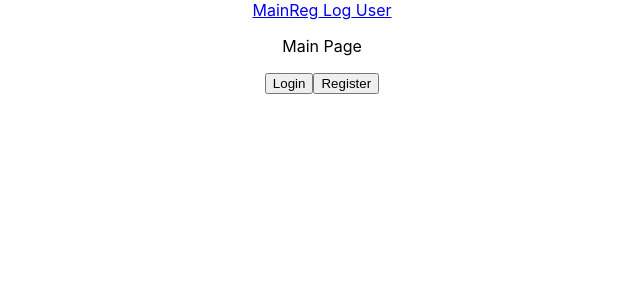
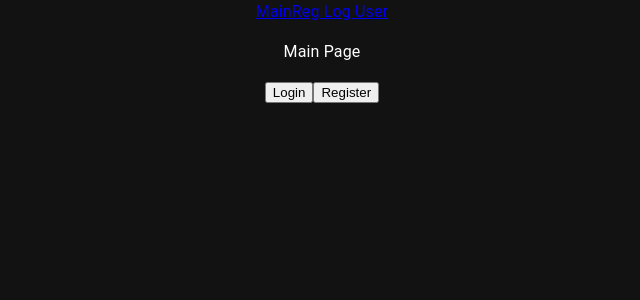
Before and after one commit to kaiuliia/well_being_frontend, a React (Create React App) app: page / in a window 1280 px wide. Shown: the top 300 px of the page, without its empty margins (318-958 px from the left). Built offline with nearby package versions, Linux system fonts and the light colour scheme; the HTML template or start-up script is replaced by a standard one.

Commit message:
upd theme

```diff
--- a/src/App.tsx
+++ b/src/App.tsx
@@ -1,4 +1,6 @@
 import React, { useState } from "react";
+import { ThemeProvider, createTheme } from "@mui/material/styles";
+import CssBaseline from "@mui/material/CssBaseline";
 
 import "./App.css";
 import { Register } from "./components/registerform";
@@ -8,8 +10,16 @@ import { MainPage } from "./components/mainpage";
 import { Survey } from "./components/survey";
 import { Dashboard } from "./components/dashboard";
 
+const darkTheme = createTheme({
+  palette: {
+    mode: "dark",
+  },
+});
+
 function App() {
   return (
+    <ThemeProvider theme={darkTheme}>
+      <CssBaseline />
       <div className="App">
         <NavLink to="/">Main</NavLink>
         <NavLink to="/register">Reg</NavLink>
@@ -23,6 +33,7 @@ function App() {
           <Route path="/login/user" element={<Dashboard />} />
         </Routes>
       </div>
+    </ThemeProvider>
   );
 }
 
```
Lines whose indentation alone changed are shown as unchanged.
